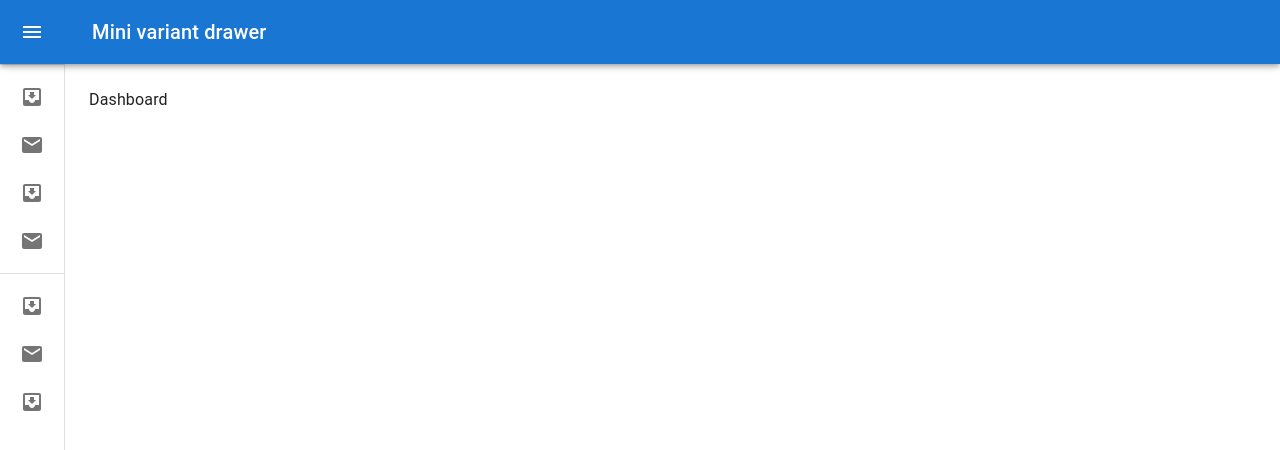
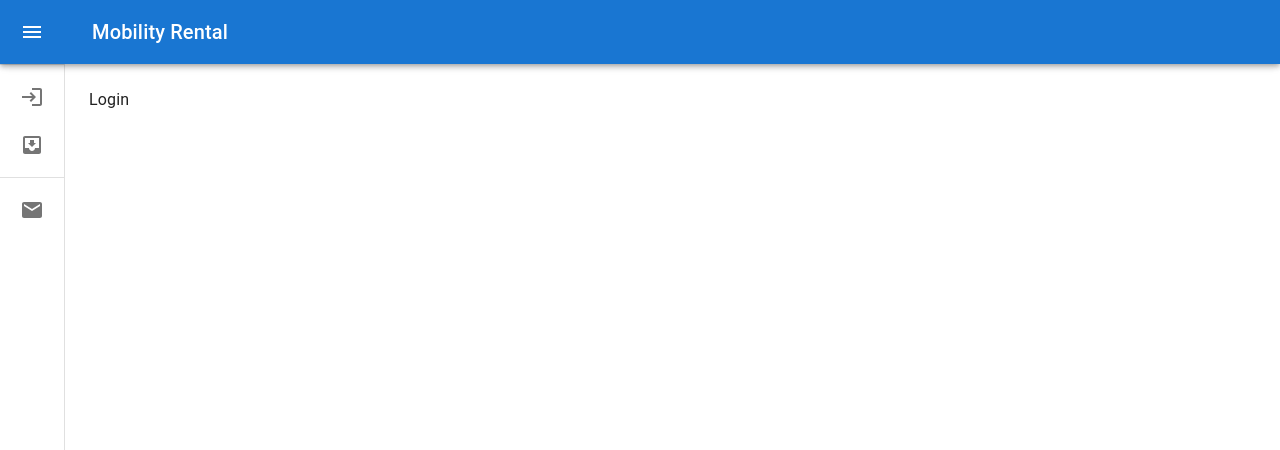
Before and after one commit to chineseouchie/fontys-s6-mr-frontend, a React (Create React App) app: page /login in a window 1280 px wide. Shown: the top 450 px of the page. Built offline with nearby package versions, Linux system fonts and the light colour scheme.

Commit message:
Added links to sidebar

```diff
--- a/src/App.css
+++ b/src/App.css
@@ -0,0 +1,4 @@
+a {
+	text-decoration: none;
+	color: inherit;
+}
--- a/src/App.js
+++ b/src/App.js
@@ -1,14 +1,21 @@
+import { BrowserRouter as Router, Route, Routes } from "react-router-dom";
 import './App.css';
 import Dashboard from './components/Dashboard';
+import Login from "./components/Login";
 import Sidebar from './components/Sidebar';
 
 
 function App() {
 	return (
 		<div className="App">
-			<Sidebar>
-				<Dashboard />
-			</Sidebar>
+			<Router>
+				<Sidebar>
+					<Routes>
+						<Route path="/" element={<Dashboard />} />
+						<Route path="/login" element={<Login />} />
+					</Routes>
+				</Sidebar>
+			</Router>
 		</div>
 	);
 }
--- /dev/null
+++ b/src/components/Login.js
@@ -0,0 +1,7 @@
+export default function Login() {
+	return (
+		<>
+			Login
+		</>
+	)
+}
--- a/src/components/Sidebar.js
+++ b/src/components/Sidebar.js
@@ -16,7 +16,9 @@ import ListItemIcon from '@mui/material/ListItemIcon';
 import ListItemText from '@mui/material/ListItemText';
 import InboxIcon from '@mui/icons-material/MoveToInbox';
 import MailIcon from '@mui/icons-material/Mail';
+import LoginIcon from '@mui/icons-material/Login';
 import { useState } from 'react';
+import { Link } from 'react-router-dom';
 
 
 const drawerWidth = 240;
@@ -112,12 +114,11 @@ export default function Sidebar({ children }) {
 						sx={{
 							marginRight: 5,
 							...(open && { display: 'none' }),
-						}}
-					>
+						}}>
 						<MenuIcon />
 					</IconButton>
 					<Typography variant="h6" noWrap component="div">
-						Mini variant drawer
+						Mobility Rental
 					</Typography>
 				</Toolbar>
 			</AppBar>
@@ -129,54 +130,43 @@ export default function Sidebar({ children }) {
 				</DrawerHeader>
 				<Divider />
 				<List>
-					{['Inbox', 'Starred', 'Send email', 'Drafts'].map((text, index) => (
-						<ListItemButton
-							key={text}
-							sx={{
-								minHeight: 48,
-								justifyContent: open ? 'initial' : 'center',
-								px: 2.5,
-							}}>
-							<ListItemIcon
-								sx={{
-									minWidth: 0,
-									mr: open ? 3 : 'auto',
-									justifyContent: 'center',
-								}}>
-								{index % 2 === 0 ? <InboxIcon /> : <MailIcon />}
+					<Link to="login">
+						<ListItemButton sx={{ minHeight: 48, justifyContent: open ? 'initial' : 'center', px: 2.5 }}>
+							<ListItemIcon sx={{ minWidth: 0, mr: open ? 3 : 'auto', justifyContent: 'center' }}>
+								<LoginIcon />
 							</ListItemIcon>
-							<ListItemText primary={text} sx={{ opacity: open ? 1 : 0 }} />
+							<ListItemText sx={{ opacity: open ? 1 : 0 }}>
+								Login
+							</ListItemText>
 						</ListItemButton>
-					))}
+					</Link>
+					<ListItemButton sx={{ minHeight: 48, justifyContent: open ? 'initial' : 'center', px: 2.5 }}>
+						<ListItemIcon sx={{ minWidth: 0, mr: open ? 3 : 'auto', justifyContent: 'center' }}>
+							<InboxIcon />
+						</ListItemIcon>
+						<ListItemText sx={{ opacity: open ? 1 : 0 }}>
+							TEST
+						</ListItemText>
+					</ListItemButton>
 				</List>
 				<Divider />
 				<List>
-					{['All mail', 'Trash', 'Spam'].map((text, index) => (
-						<ListItemButton
-							key={text}
-							sx={{
-								minHeight: 48,
-								justifyContent: open ? 'initial' : 'center',
-								px: 2.5,
-							}}>
 
-							<ListItemIcon
-								sx={{
-									minWidth: 0,
-									mr: open ? 3 : 'auto',
-									justifyContent: 'center',
-								}}>
-								{index % 2 === 0 ? <InboxIcon /> : <MailIcon />}
-							</ListItemIcon>
-							<ListItemText primary={text} sx={{ opacity: open ? 1 : 0 }} />
-						</ListItemButton>
-					))}
+					<ListItemButton sx={{ minHeight: 48, justifyContent: open ? 'initial' : 'center', px: 2.5 }}>
+						<ListItemIcon sx={{ minWidth: 0, mr: open ? 3 : 'auto', justifyContent: 'center' }}>
+							<MailIcon />
+						</ListItemIcon>
+						<ListItemText sx={{ opacity: open ? 1 : 0 }}>
+							TEST
+						</ListItemText>
+					</ListItemButton>
+
 				</List>
 			</Drawer>
 			<Box component="main" sx={{ flexGrow: 1, p: 3 }}>
 				<DrawerHeader />
 				{children}
 			</Box>
-		</Box>
+		</Box >
 	);
 }
```
